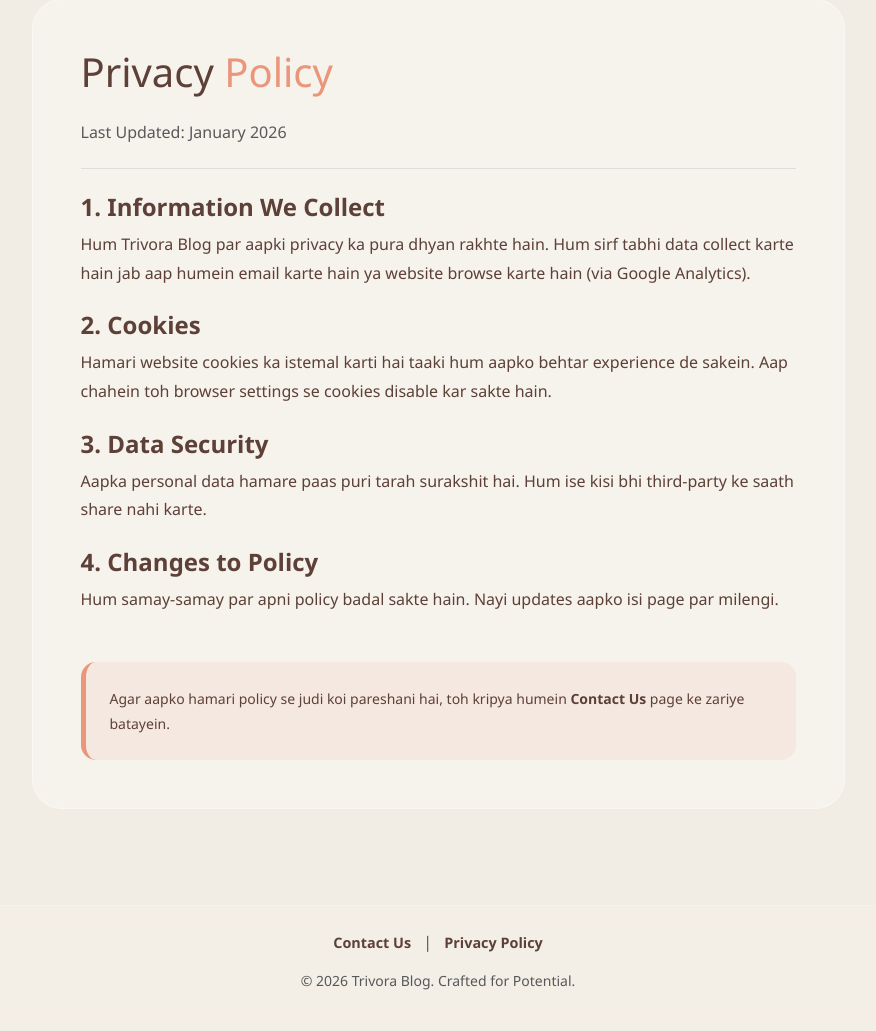
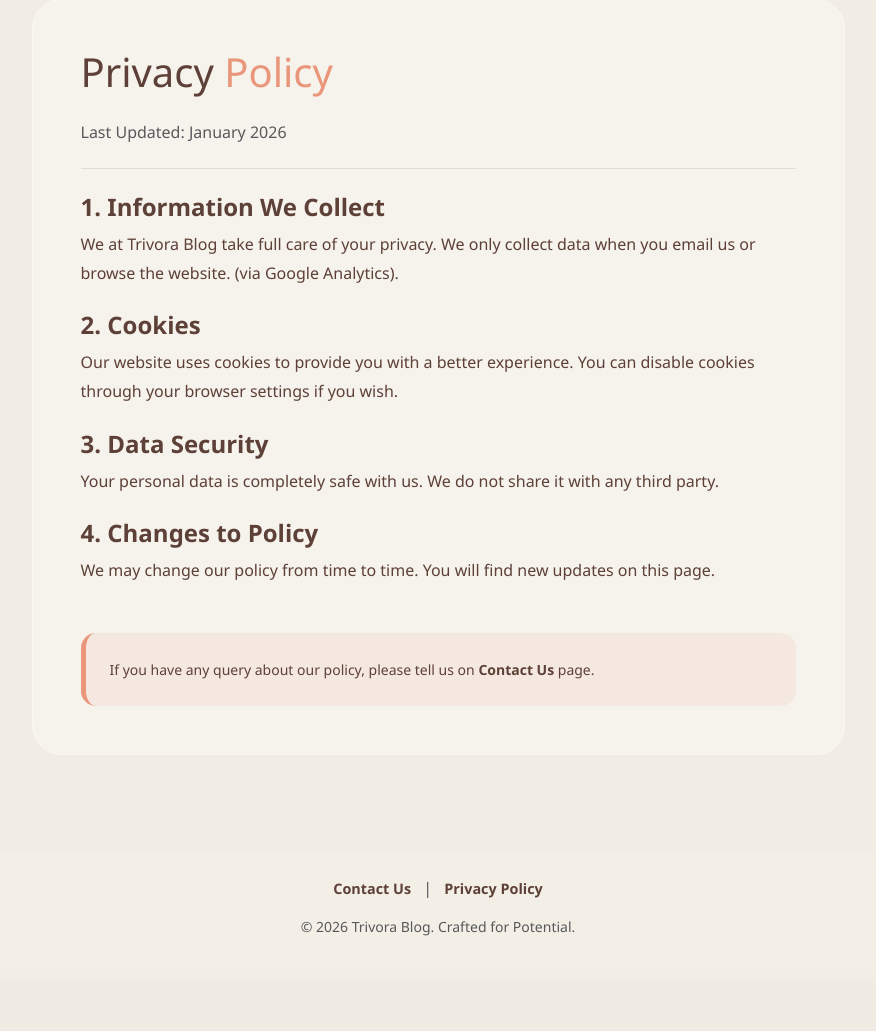
Before and after one commit to deepak9900dg/TRIVORA, a Flask app: page /privacy-policy in a window 1280 px wide. Shown: the part 147-1178 px from the top of the page, without its empty margins (202-1078 px from the left). After the commit the page ends 1083 px from the top, so only its background shows below. Run offline with Flask 3, Linux system fonts and the light colour scheme.

Commit message:
Update privacy.html

```diff
--- a/templates/privacy.html
+++ b/templates/privacy.html
@@ -10,19 +10,19 @@
 
                 <div class="privacy-content" style="color: #5d4037; line-height: 1.8;">
                     <h4 class="fw-bold">1. Information We Collect</h4>
-                    <p>Hum Trivora Blog par aapki privacy ka pura dhyan rakhte hain. Hum sirf tabhi data collect karte hain jab aap humein email karte hain ya website browse karte hain (via Google Analytics).</p>
+                    <p>We at Trivora Blog take full care of your privacy. We only collect data when you email us or browse the website. (via Google Analytics).</p>
 
                     <h4 class="fw-bold mt-4">2. Cookies</h4>
-                    <p>Hamari website cookies ka istemal karti hai taaki hum aapko behtar experience de sakein. Aap chahein toh browser settings se cookies disable kar sakte hain.</p>
+                    <p>Our website uses cookies to provide you with a better experience. You can disable cookies through your browser settings if you wish.</p>
 
                     <h4 class="fw-bold mt-4">3. Data Security</h4>
-                    <p>Aapka personal data hamare paas puri tarah surakshit hai. Hum ise kisi bhi third-party ke saath share nahi karte.</p>
+                    <p>Your personal data is completely safe with us. We do not share it with any third party.</p>
 
                     <h4 class="fw-bold mt-4">4. Changes to Policy</h4>
-                    <p>Hum samay-samay par apni policy badal sakte hain. Nayi updates aapko isi page par milengi.</p>
+                    <p>We may change our policy from time to time. You will find new updates on this page.</p>
 
                     <div class="mt-5 p-4" style="background: rgba(233, 150, 122, 0.1); border-radius: 15px; border-left: 5px solid #e9967a;">
-                        <p class="mb-0 small">Agar aapko hamari policy se judi koi pareshani hai, toh kripya humein <strong>Contact Us</strong> page ke zariye batayein.</p>
+                        <p class="mb-0 small">If you have any query about our policy, please tell us on <strong>Contact Us</strong> page.</p>
                     </div>
                 </div>
             </div>
```
